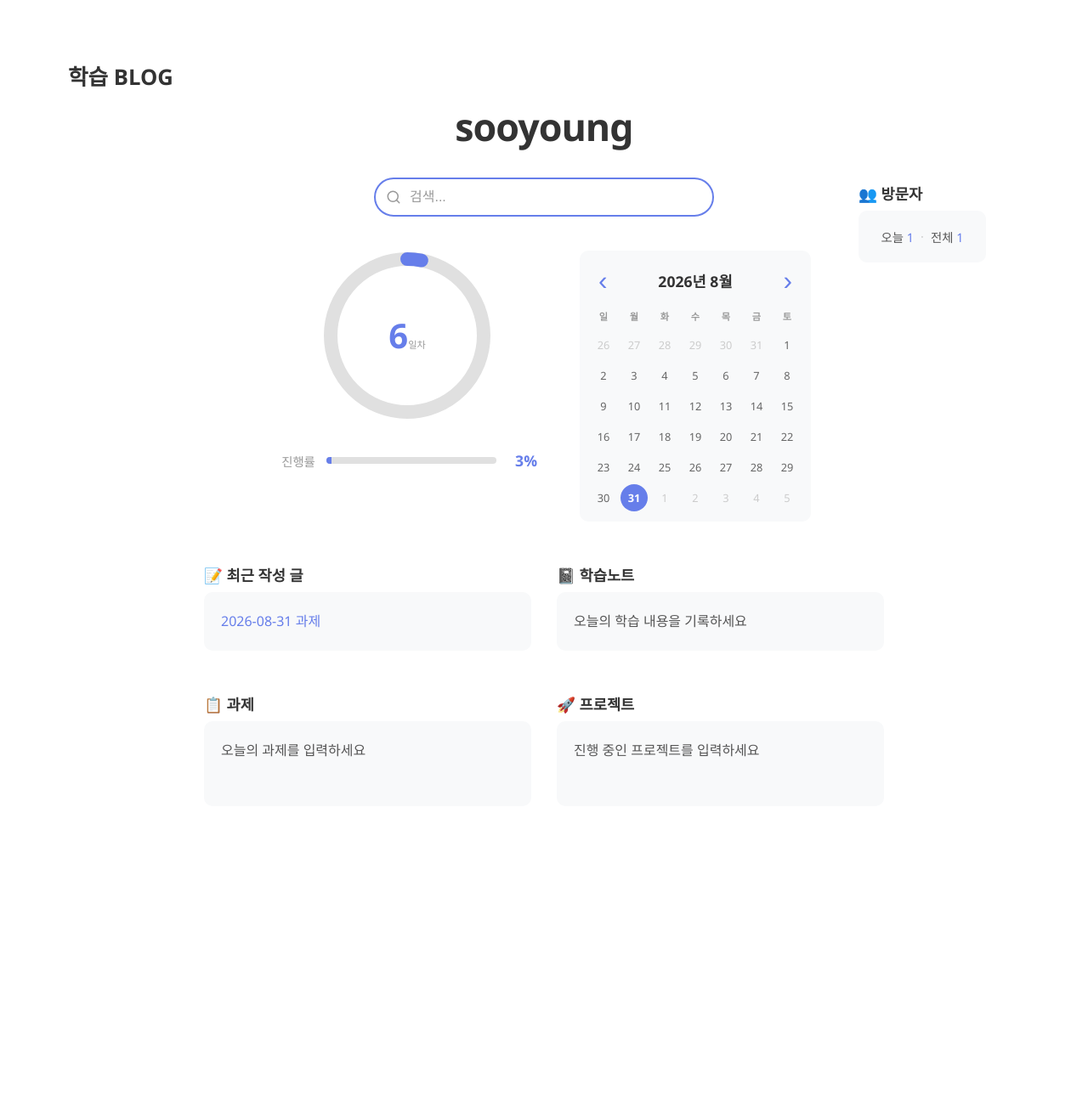
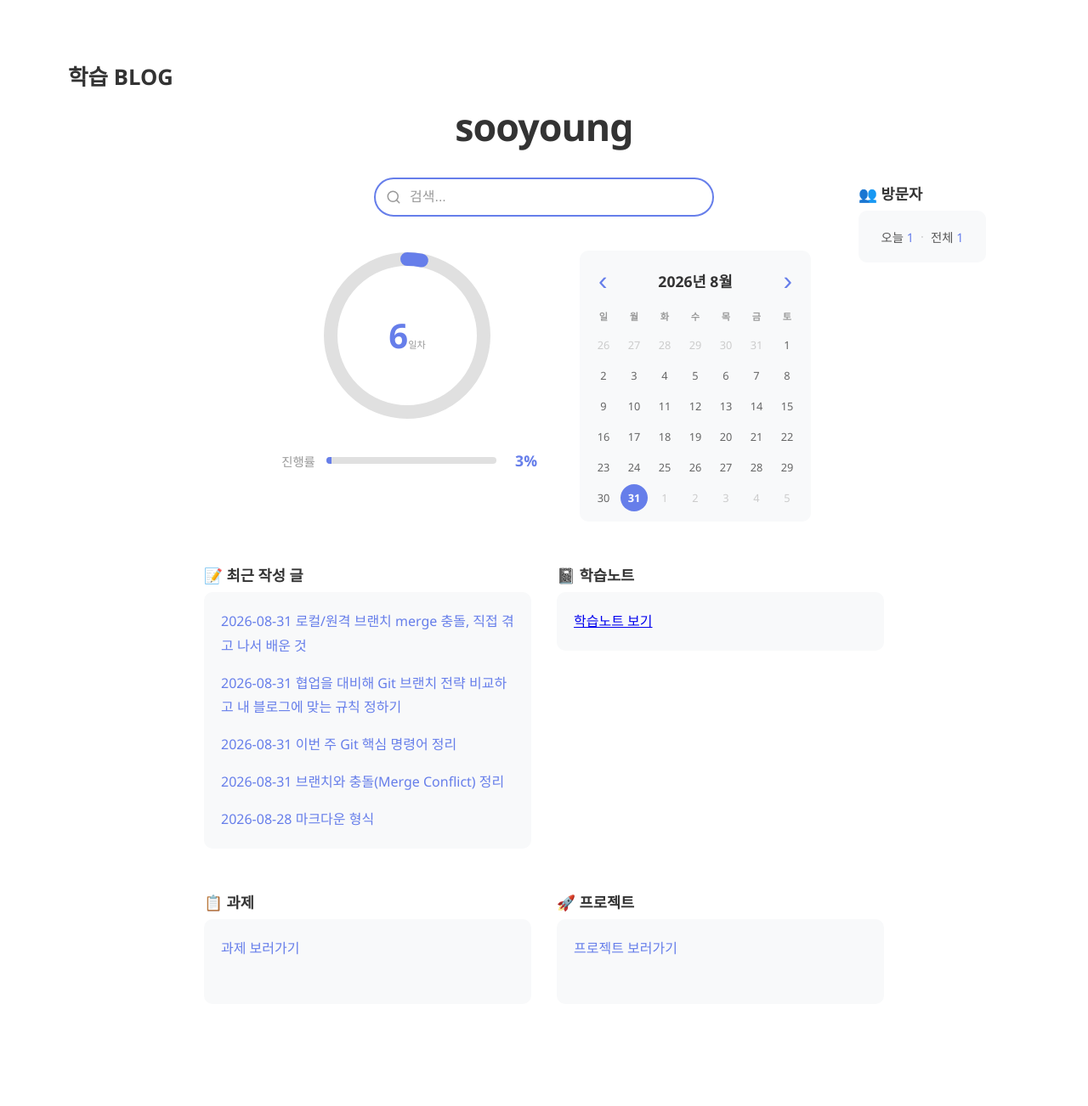
Before and after one commit to tjtndud2/my-blog, a Jekyll site: the page built from index.md, in a window 1280 px wide. Shown: the whole page at 85% size. Built offline with Jekyll 4.4.1, drawn with Linux system fonts in a browser that asks for light colours; before the commit the page ends 1069 px from its top, so only the background shows below that.

Commit message:
파일 적용

```diff
--- a/Assignment.md
+++ b/Assignment.md
@@ -1,3 +1,8 @@
-## 과제
+---
+layout: default
+title: 프로젝트
+---
 
-**2026-08-31 과제**
+# 📋 과제
+
+진행 중인 과제를 기록하세요.
--- a/_layouts/home.html
+++ b/_layouts/home.html
@@ -540,7 +540,9 @@
                 <div class="section-title">📝 최근 작성 글</div>
                 <div class="recent-content">
                     <ul>
-                        <li><a href="/my-blog/assignment/">2026-08-31 과제</a></li>
+                    {% for post in site.posts limit:5 %}
+                        <li><a href="{{ post.url }}">{{ post.date | date: "%Y-%m-%d" }} {{ post.title }}</a></li>
+                    {% endfor %}
                     </ul>
                 </div>
             </div>
@@ -549,7 +551,7 @@
                 <div class="section-title">📓 학습노트</div>
                 <div class="notes-content">
                     <ul>
-                        <li>오늘의 학습 내용을 기록하세요</li>
+                        <li><a href="/my-blog/study-notes/">학습노트 보기</a></li>
                     </ul>
                 </div>
             </div>
@@ -559,14 +561,14 @@
             <div class="assignment-section">
                 <div class="section-title">📋 과제</div>
                 <div class="assignment-content">
-                    <p>오늘의 과제를 입력하세요</p>
+                    <p><a href="/my-blog/Assignment/" style="color: #667eea; text-decoration: none;">과제 보러가기</a></p>
                 </div>
             </div>
 
             <div class="project-section">
                 <div class="section-title">🚀 프로젝트</div>
                 <div class="project-content">
-                    <p>진행 중인 프로젝트를 입력하세요</p>
+                    <p><a href="/my-blog/projects/" style="color: #667eea; text-decoration: none;">프로젝트 보러가기</a></p>
                 </div>
             </div>
         </div>
```
Also changed, not shown: projects.md (added, +8 -0 lines), study-notes.md (added, +8 -0 lines).
